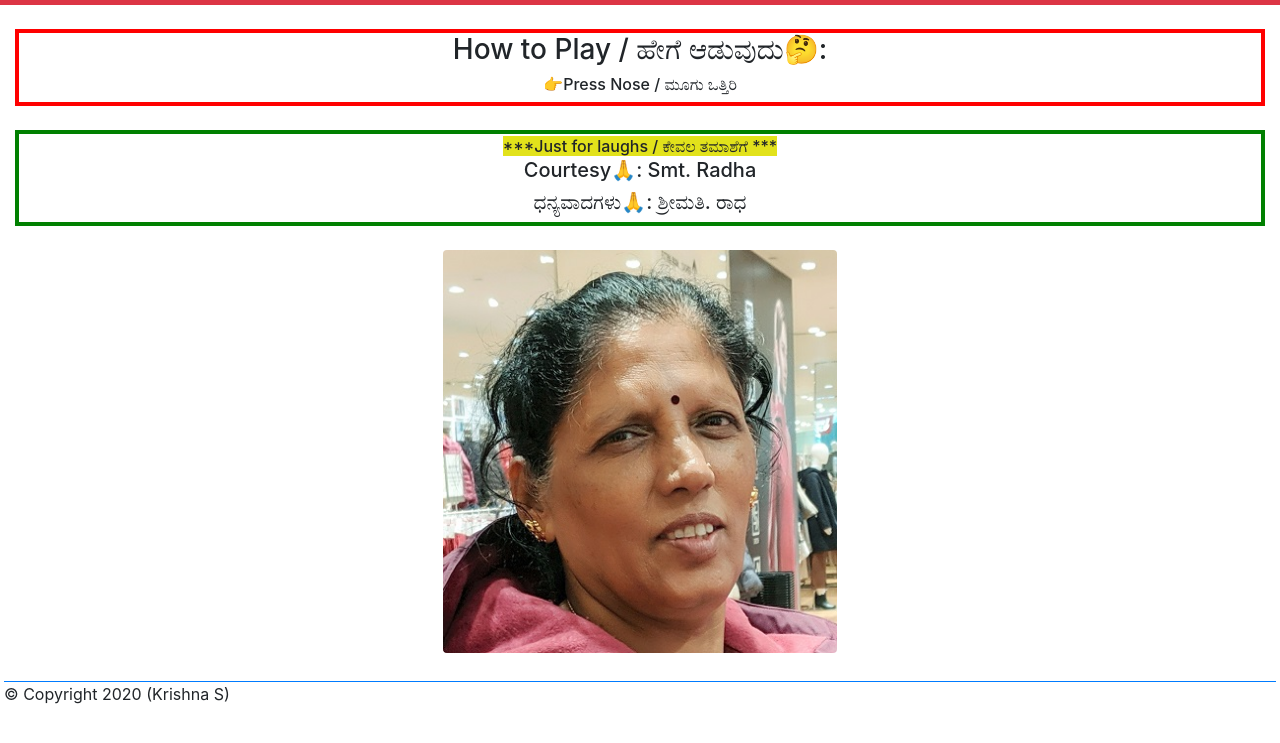
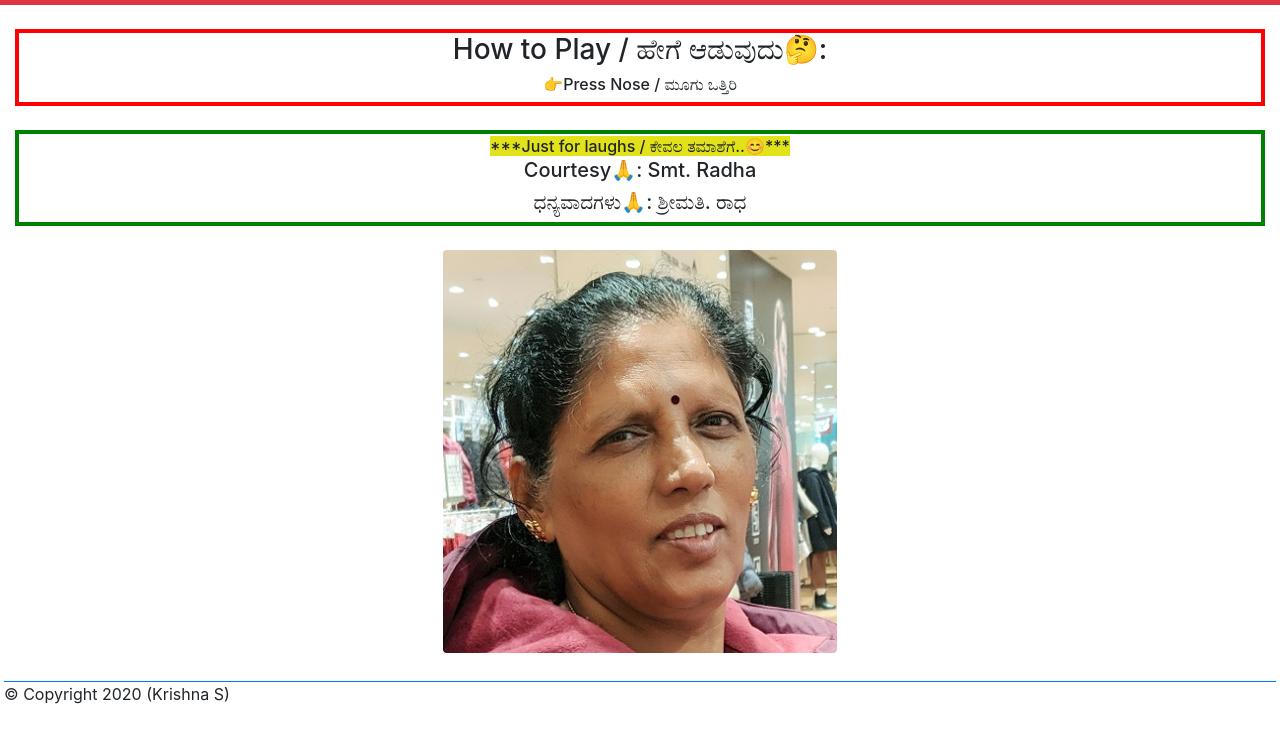
Before and after one commit to 88krishna/88krishna.github.io, a plain HTML site: page mom/index.html in a window 1280 px wide. Shown: the part 51-794 px from the top of the page. Drawn offline with nearby package versions, Linux system fonts and the light colour scheme.

Commit message:
added disclaimer smiley emoji mom site

```diff
--- a/mom/index.html
+++ b/mom/index.html
@@ -39,7 +39,7 @@
       </div>
       <br>
       <div class="has-courtesy-border">
-        <h6 id="disclaimer">***Just for laughs / ಕೇವಲ ತಮಾಶೆಗೆ ***</h6>
+        <h6 id="disclaimer">***Just for laughs / ಕೇವಲ ತಮಾಶೆಗೆ..😊***</h6>
         <h5>Courtesy🙏: Smt. Radha</h5>
         <h5>ಧನ್ಯವಾದಗಳು🙏: ಶ್ರೀಮತಿ. ರಾಧ</h5>
       </div>
```
